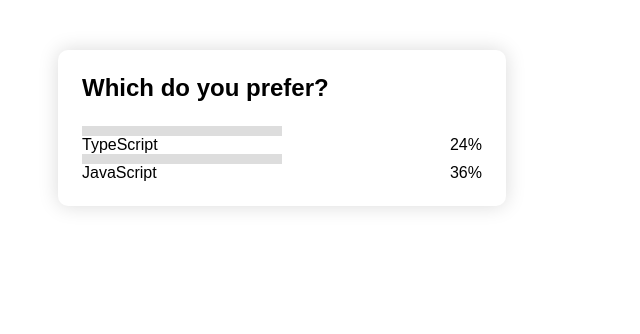
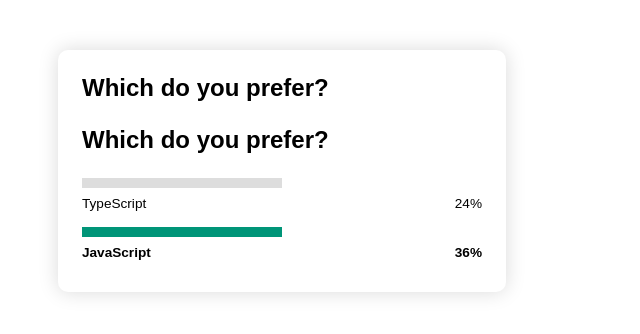
Before and after one commit to RomanTimilsina/node_practise, a plain HTML site: page client/index.html in a window 1280 px wide. Shown: the whole page, without its empty margins (0-640 px from the left). Drawn offline with Linux system fonts and the light colour scheme; no server answers.

Commit message:
doing_js_part

```diff
--- a/client/main.css
+++ b/client/main.css
@@ -14,13 +14,32 @@
 
 }
 
+.poll__option--selected .poll__option-fill{
+  background: #009578;
+}
+
+.poll__option--selected .poll__option-info{
+  font-weight: bold;
+}
+
 .poll__option-fill{
   width: 50%;
   height: 10px;
   background: #dddddd;
 }
 
+.poll__option:hover{
+  cursor: pointer;
+}
+
+.poll__option:not(:last-child){
+  margin-bottom: 0.5rem;
+}
+
+
 .poll__option-info{
   display: flex;
   justify-content: space-between;
+  padding: 0.5rem 0;
+  font-size: 0.85rem;
 }
--- a/client/main.js
+++ b/client/main.js
@@ -0,0 +1,25 @@
+class Poll{
+  constructor(root, title){
+    this.root = root;
+    this.selected = sessionStorage.getItem('poll-selected');
+    this.endpoint = 'http://localhost:3000/poll'
+
+    this.root.insertAdjacentHTML('afterbegin',`
+    <div class="poll__title">${title}</div>
+    `)
+
+    this._refresh();
+  }
+
+  async _refresh(){
+    const response = await fetch(this.endpoint);
+    const data = await response.json();
+  }
+}
+
+const p = new Poll(
+  document.querySelector('.poll'),
+  "Which do you prefer?"
+);
+
+console.log(p)
--- a/server/index.js
+++ b/server/index.js
@@ -7,6 +7,11 @@ const dataFile = path.join(__dirname, 'data.json');
 
 //Support POSTing form data with urlencode
 app.use(express.urlencoded({extended:true}))
+
+app.use((req,res,next) => {
+  res.setHeader("Access-Control-Allow-Origin","*");
+  next();
+})
 
 app.get('/poll', async (req, res) => {
   let data = JSON.parse(await fs.readFile(dataFile, 'utf-8'));
```
